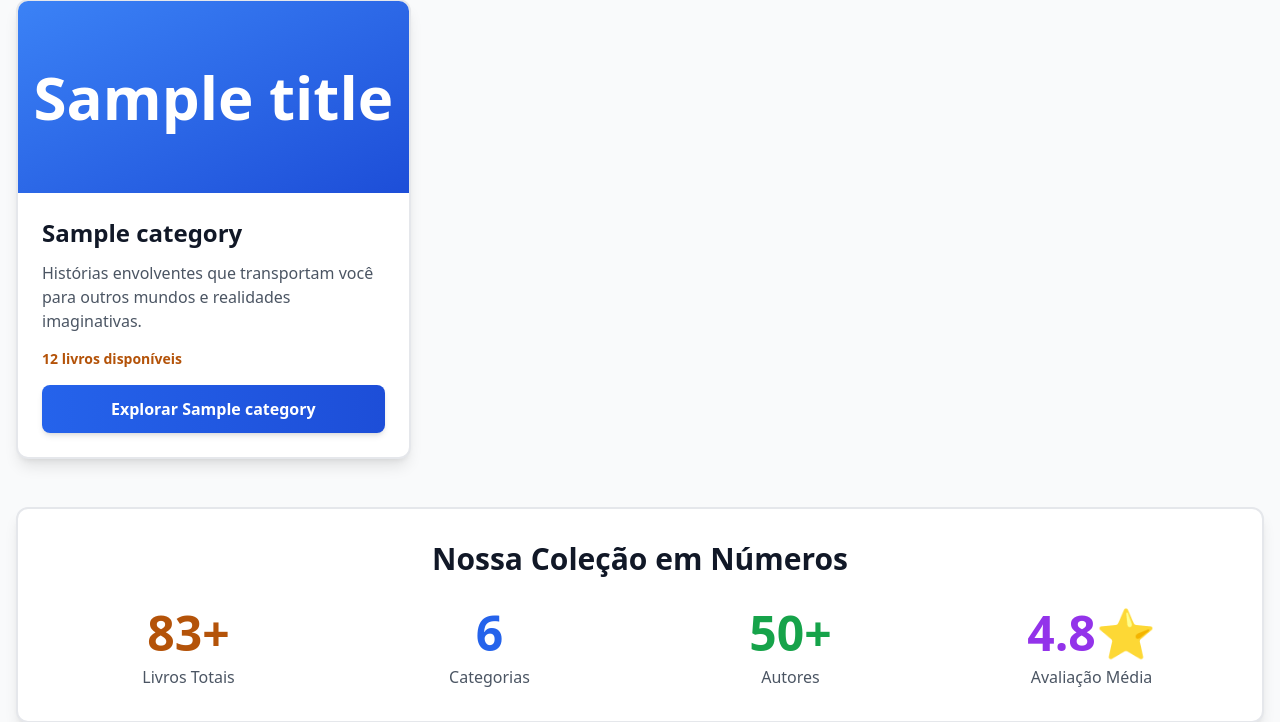
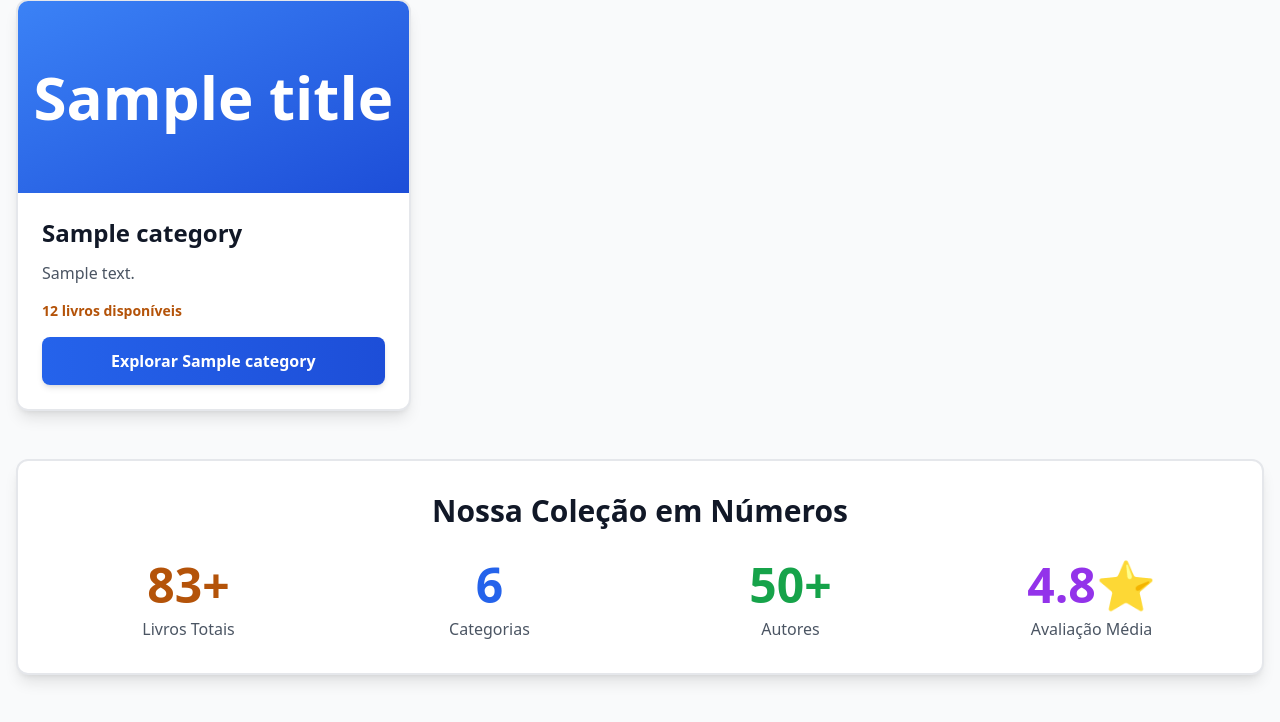
Before and after one commit to peidrao/VirgilBookStore, a Django app: template templates/pages/categories/index.html in a window 1280 px wide. Shown: the part 343-1065 px from the top of the page. Run offline with Django 3.2, Linux system fonts and the light colour scheme; the template is opened without the code that fills it: most values are stand-ins (such as "Sample title", 1, 10 or a date in 2020); some libraries are stand-ins or nearby versions.

Commit message:
feat: ✨ update item card to display dynamic category description for improved context

```diff
--- a/templates/pages/categories/item.html
+++ b/templates/pages/categories/item.html
@@ -4,8 +4,7 @@
     </div>
     <div class="p-6">
         <h2 class="text-2xl font-bold text-gray-900 mb-3">{{ category.title }}</h2>
-        <p class="text-gray-600 mb-4">Histórias envolventes que transportam você para outros mundos e
-            realidades imaginativas.</p>
+        <p class="text-gray-600 mb-4">{{ category.description }}</p>
         <div class="flex items-center justify-between mb-4">
             <span class="text-sm font-semibold text-amber-700">12 livros disponíveis</span>
         </div>
```
